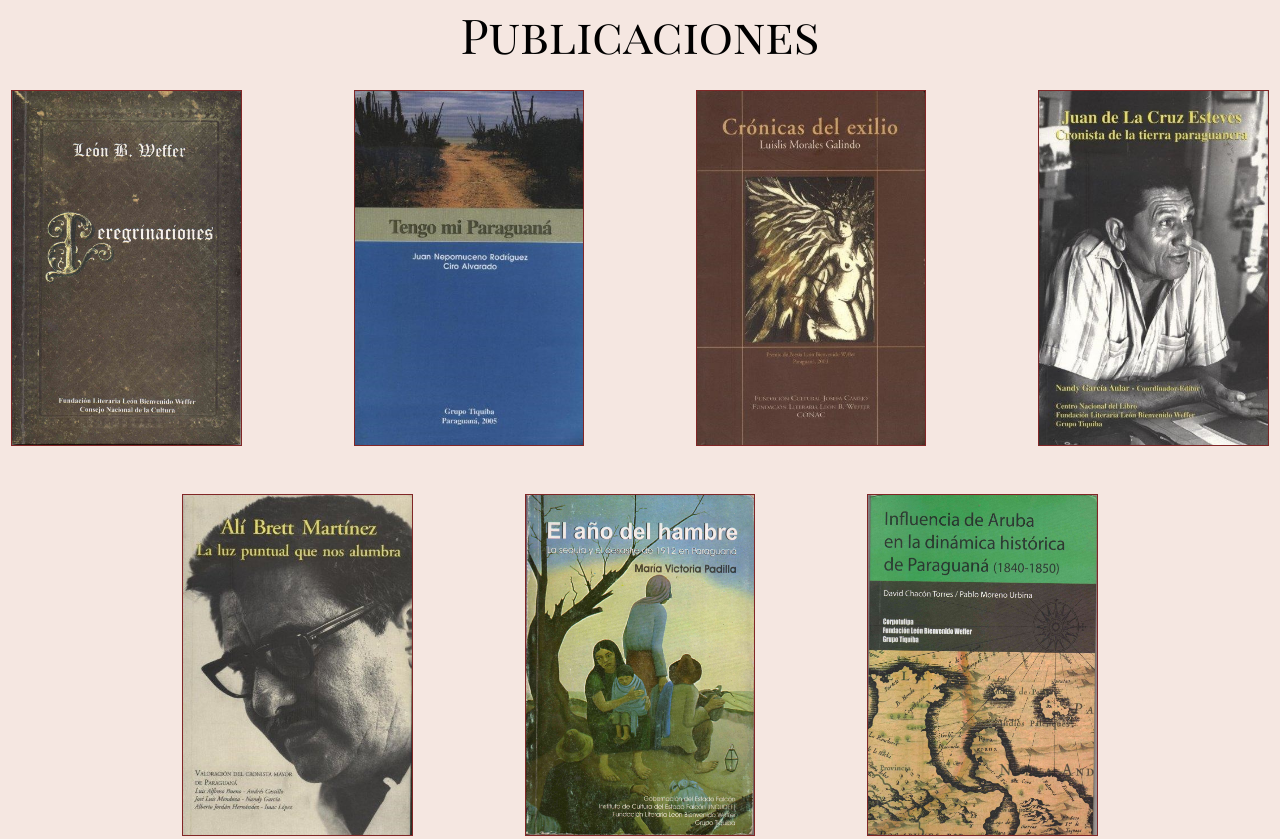
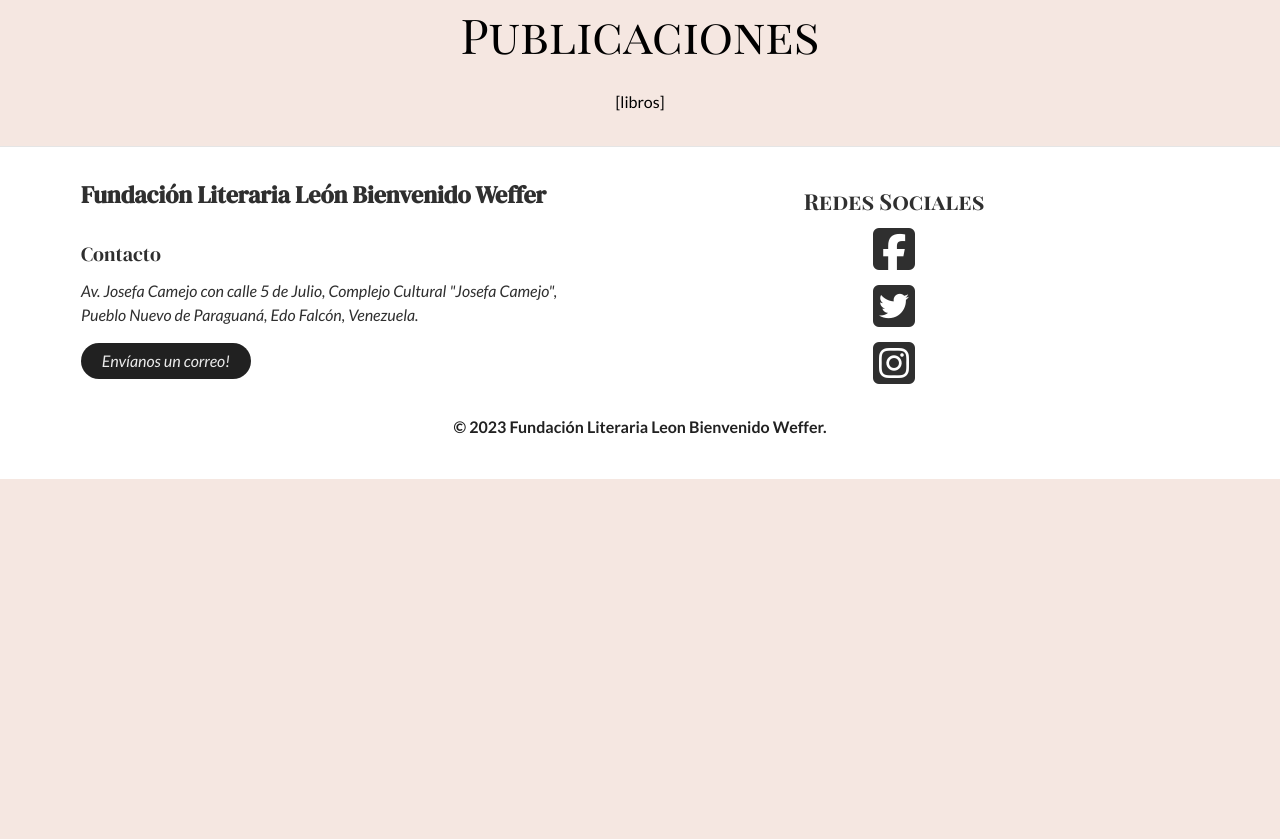
Before and after one commit to Ripdiegozz/blog-LBW, an Astro site: page /posts in a window 1280 px wide. Shown: the part 386-1225 px from the top of the page. After the commit the page ends 865 px from the top, so only its background shows below. Built offline with nearby package versions, Linux system fonts and the light colour scheme; Astro itself is replaced by a stand-in of ours; data requests are answered from the project's data file; a script that the page names is missing.

Commit message:
Test without posts

```diff
--- a/src/pages/posts/index.astro
+++ b/src/pages/posts/index.astro
@@ -2,17 +2,13 @@
 import CARD from "../../components/postsCard.astro";
 import Layout from "../../components/Layout.astro";
 
-const books = await fetch("http://localhost:7000/books")
-const image = await books.json()
+// const books = await fetch("http://localhost:7000/books")
+// const image = await books.json()
 ---
 
 <Layout customTitle="Publicaciones - LBW">
     <div class="text-5xl text-center p-8"><h2>Publicaciones</h2></div>
     <div class="main__entries flex flex-wrap justify-center gap-y-[3rem] gap-x-[7rem]">
-        {
-            image.map(post => {
-                return <CARD bookURL={post.bookURL} imageALT={post.name} imageURL={post.image}></CARD>
-            })
-        }
+        <p>[libros]</p>
     </div>
 </Layout>
```
